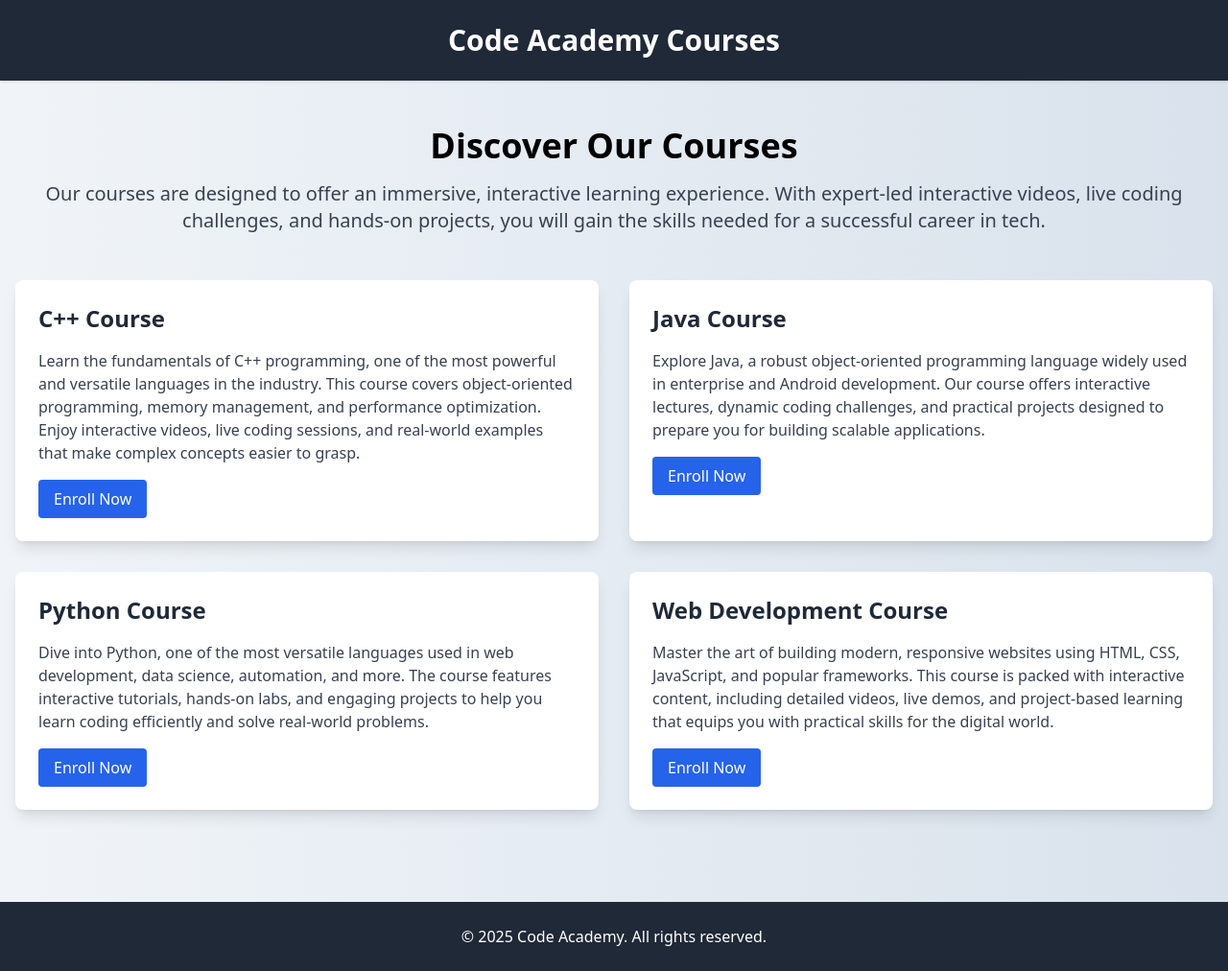
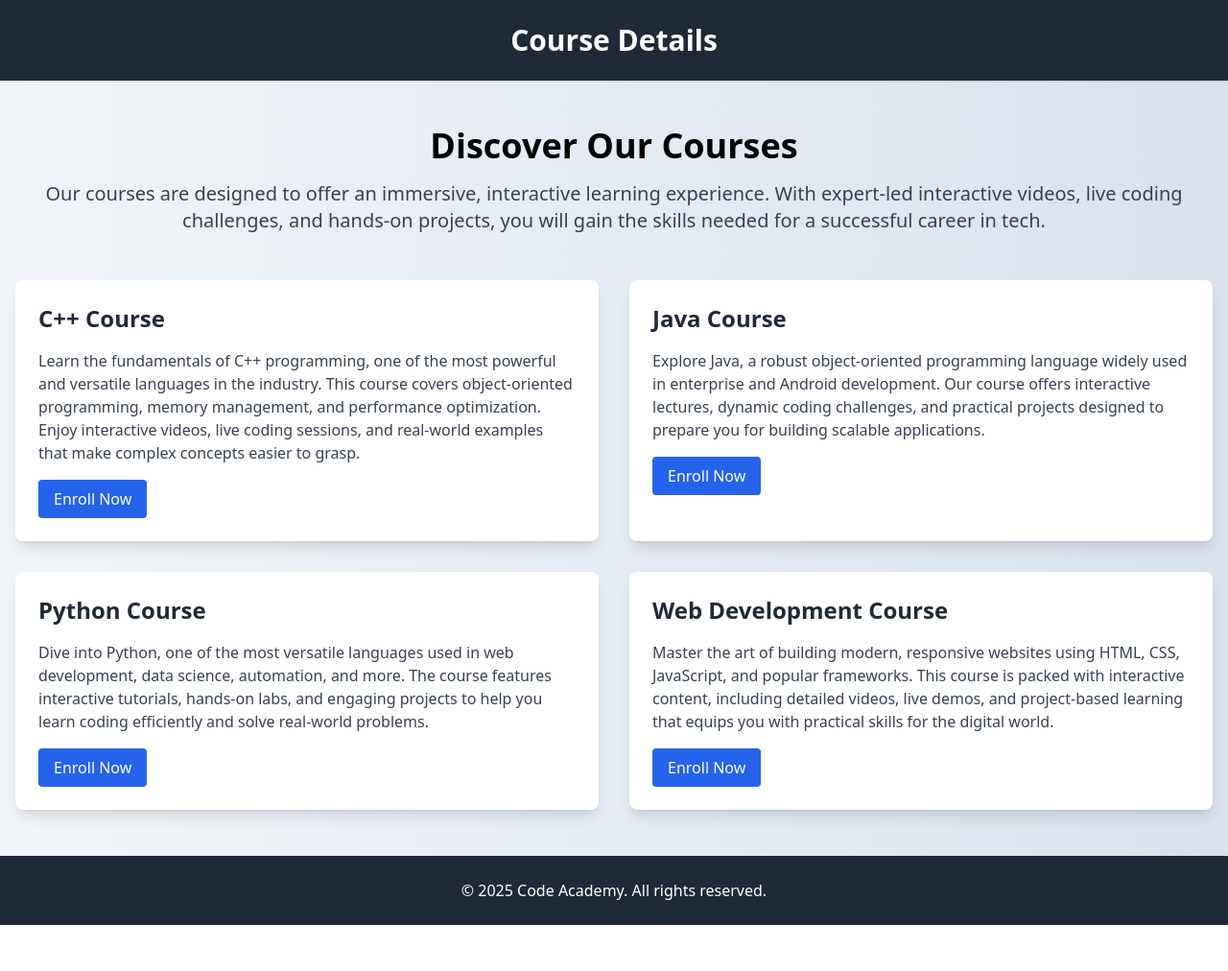
Before and after one commit to pawan2047/capstone, a PHP site: page /course_details.php in a window 1280 px wide. Shown: the whole page at 96% size. After the commit the page ends 964 px from the top, so only its background shows below. Run offline with PHP 8.4, Linux system fonts and the light colour scheme; some libraries are stand-ins or nearby versions.

Commit message:
Update course_details.php

```diff
--- a/course_details.php
+++ b/course_details.php
@@ -1,6 +1,6 @@
 <?php
 // course_details.php
-// This page is publicly accessible and showcases the details of our top four courses.
+// This page is publicly accessible and showcases details of our top four courses.
 
 $courses = [
     [
@@ -43,12 +43,12 @@ $courses = [
   <!-- Header -->
   <header class="bg-gray-800 text-white p-6 shadow">
     <div class="container mx-auto text-center">
-      <h1 class="text-3xl font-bold">Code Academy Courses</h1>
+      <h1 class="text-3xl font-bold">Course Details</h1>
     </div>
   </header>
 
   <!-- Main Content -->
-  <main class="container mx-auto py-12 px-4">
+  <main class="container mx-auto my-8 p-4">
     <section class="mb-12 text-center">
       <h2 class="text-4xl font-bold mb-4">Discover Our Courses</h2>
       <p class="text-xl text-gray-700">
@@ -62,7 +62,8 @@ $courses = [
         <div class="bg-white rounded-lg shadow-lg p-6">
           <h3 class="text-2xl font-semibold text-gray-800 mb-4"><?= htmlspecialchars($course['course_name']) ?></h3>
           <p class="text-gray-700 mb-4"><?= nl2br(htmlspecialchars($course['description'])) ?></p>
-          <a href="enroll_course.php?course_name=<?= urlencode($course['course_name']) ?>" class="inline-block bg-blue-600 text-white px-4 py-2 rounded hover:bg-blue-700 transition">
+          <!-- When the visitor clicks "Enroll Now", they go to register.php -->
+          <a href="register.php" class="inline-block bg-blue-600 text-white px-4 py-2 rounded hover:bg-blue-700 transition">
             Enroll Now
           </a>
         </div>
@@ -72,10 +73,8 @@ $courses = [
   </main>
 
   <!-- Footer -->
-  <footer class="bg-gray-800 text-white p-6 mt-12">
-    <div class="container mx-auto text-center">
-      <p>&copy; <?= date("Y") ?> Code Academy. All rights reserved.</p>
-    </div>
+  <footer class="bg-gray-800 text-white p-6 text-center">
+    <p>&copy; <?= date("Y") ?> Code Academy. All rights reserved.</p>
   </footer>
 </body>
 </html>
```
